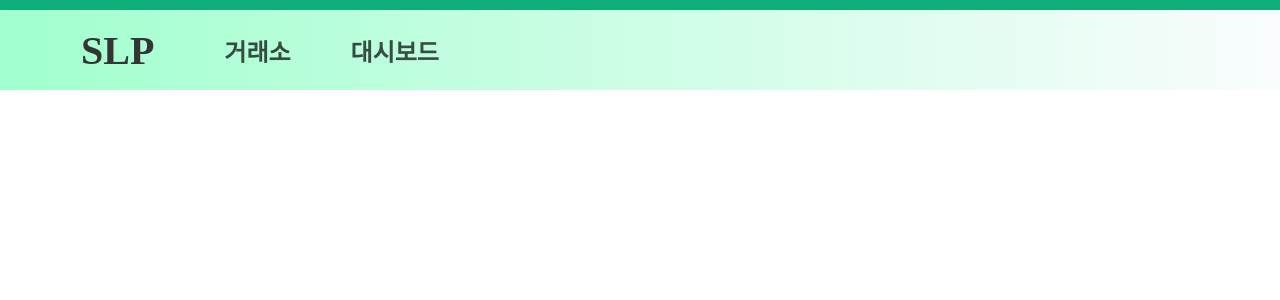
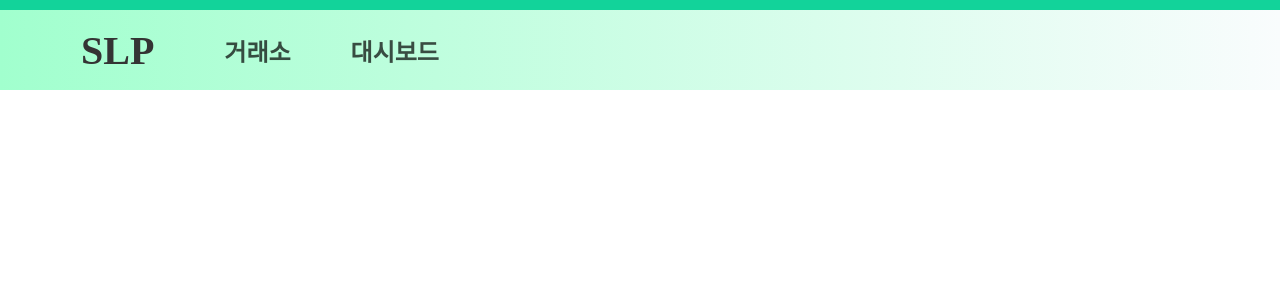
Before and after one commit to 2022-cau-capstone-team02/web, a React (Create React App) app: page / in a window 1280 px wide. Shown: the top 300 px of the page. Built offline with nearby package versions, Linux system fonts and the light colour scheme.

Commit message:
modify progressbar opacity

```diff
--- a/src/components/ProgressBar.js
+++ b/src/components/ProgressBar.js
@@ -6,13 +6,13 @@ const ProgressBar = styled.div`
     width:100vw;
     height: 10px;
     z-index: 10;
-    background-color: rgba(15, 173, 121, 0.3);
+    background-color: rgba(154, 246, 207, 1);
 `
 
 const Progress = styled.div`
     width:${({scroll})=>(`${scroll}vw`)};
     height:100%;
-    background-color: rgba(15, 173, 121, 1);
+    background-color: rgba(18, 211, 154, 1);
     transition: all 0.5s;
 `
 
```
